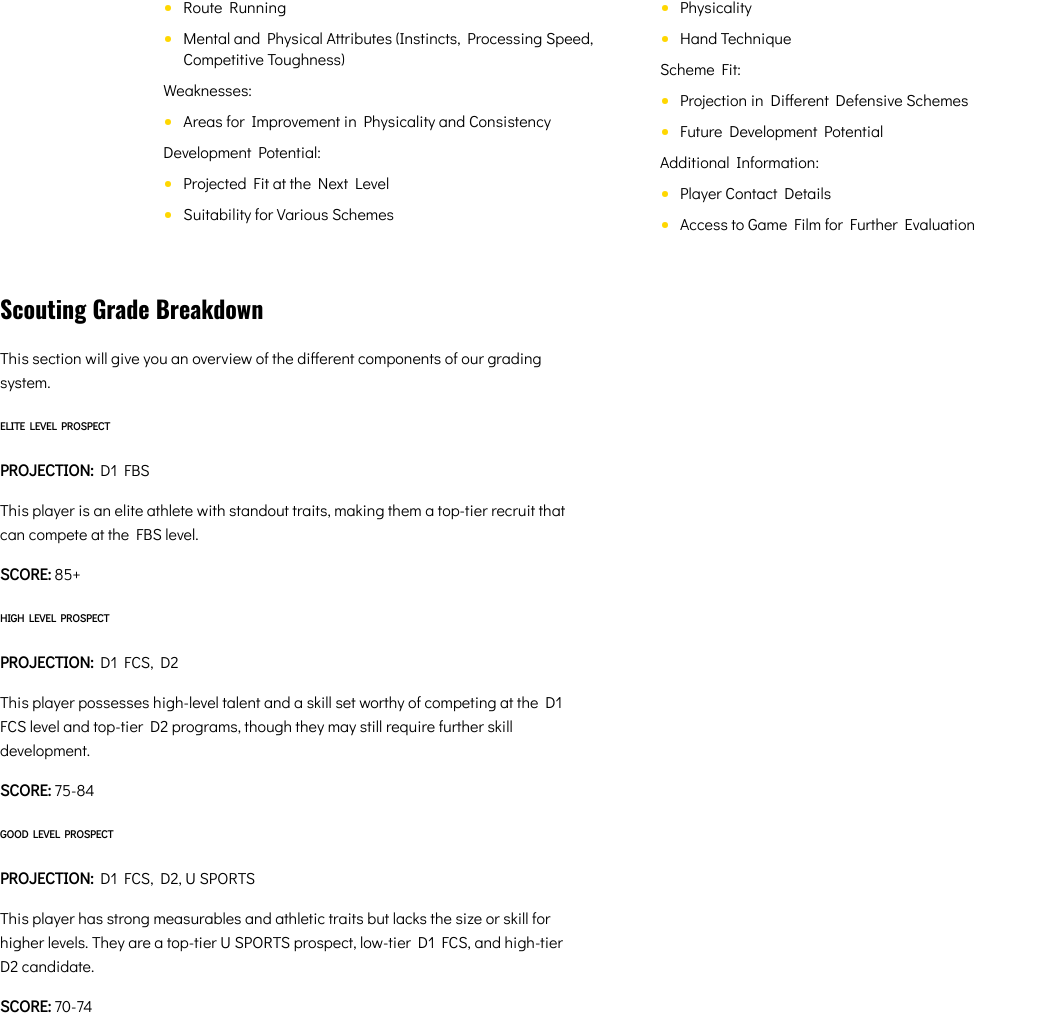
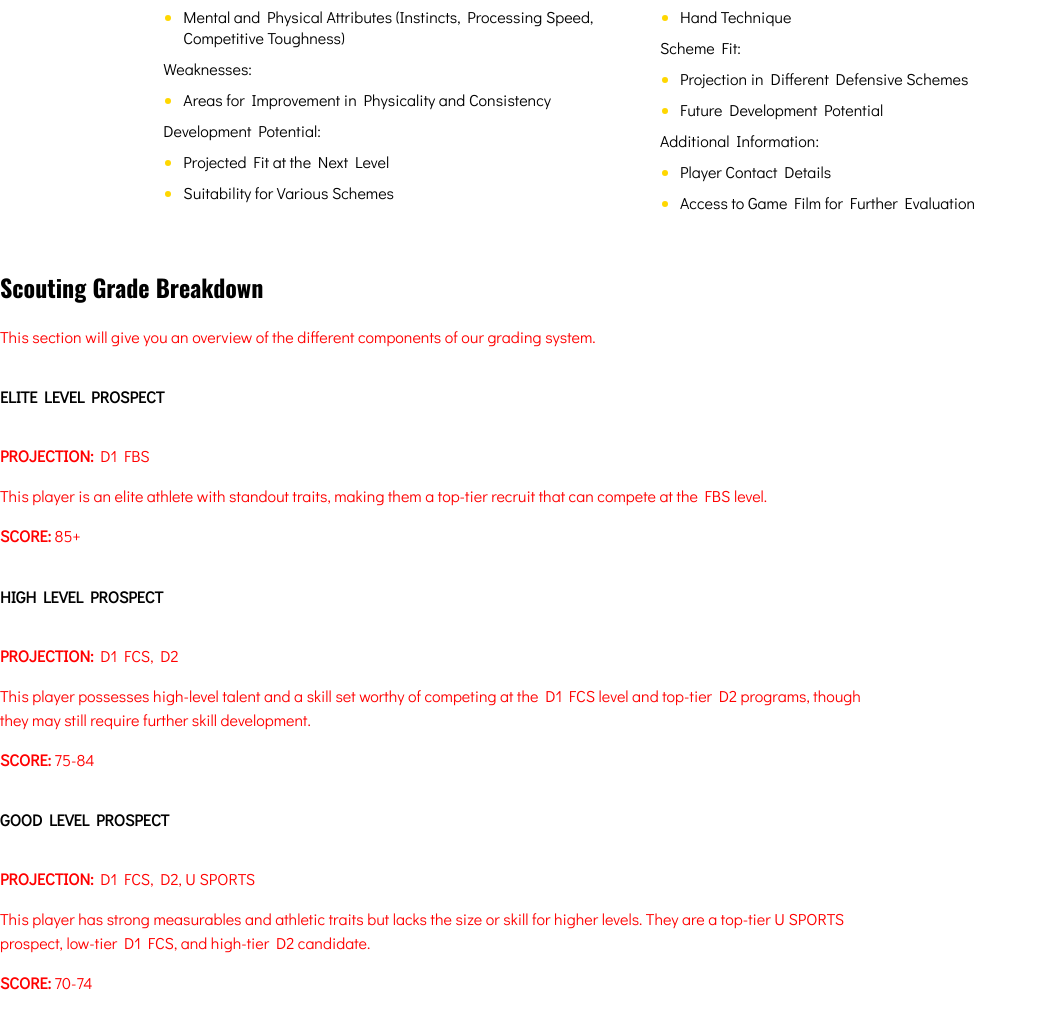
Before and after one commit to pvano23/How-We-Rank, a plain HTML site: page index.html in a window 1280 px wide. Shown: the part 1382-2403 px from the top of the page, without its empty margins (0-1037 px from the left). Drawn offline with nearby package versions, Linux system fonts and the light colour scheme.

Commit message:
Alignment

```diff
--- a/index.html
+++ b/index.html
@@ -153,7 +153,7 @@
 
       .grade-section {
         text-align: left; /* Align the content text to the left */
-        margin-right: 700px;   /* Remove any left margin */
+        margin-right: 395px;   /* Remove any left margin */
 
     }
 
@@ -164,7 +164,17 @@
          margin-bottom: 20px;
       }
 
+     .grade-column h6 {
+            font-family: 'Didact Gothic', sans-serif;
+            font-size: 16px; /* Match 'PROJECTION: D1 FBS' */
+            font-weight: bold;
+            margin-right: 10px;
+        }
+
+
+
       .grade-section p {
+        color: red;
          font-family: 'Didact Gothic', sans-serif;
          font-size: 16px;
          line-height: 1.5;
```
